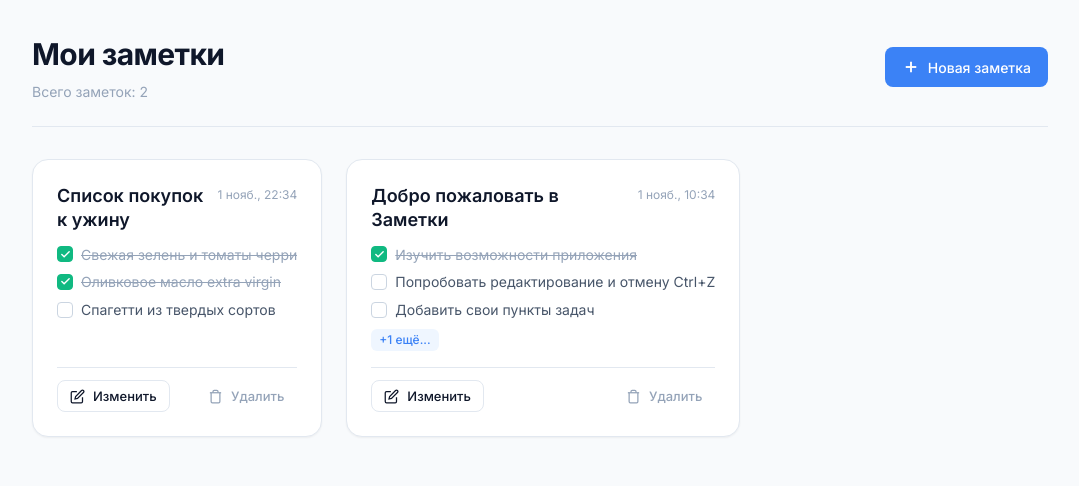
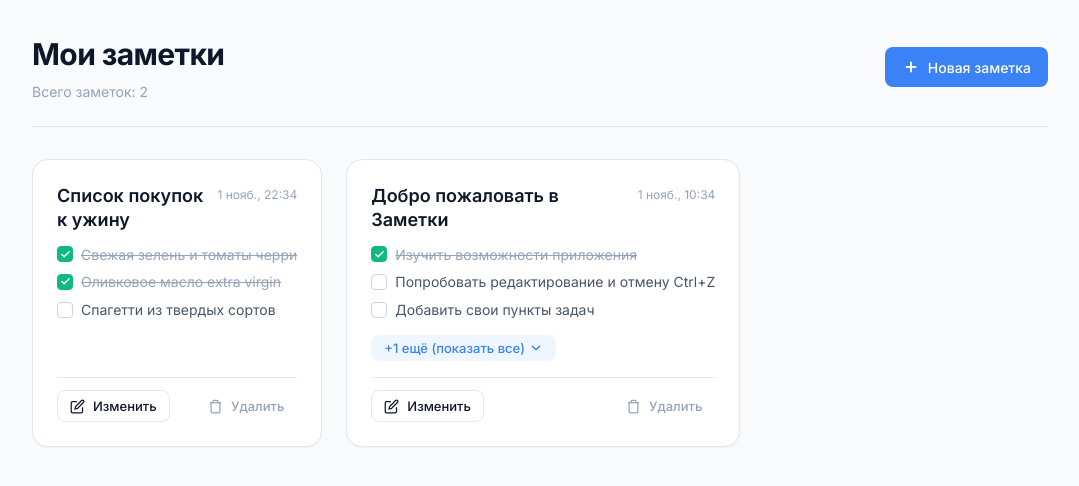
Before and after one commit to LitvinPavel/notes-app, a Nuxt app: page / in a window 1280 px wide. Shown: the top 486 px of the page, without its empty margins (100-1179 px from the left). Built offline with nearby package versions, Linux system fonts and the light colour scheme.

Commit message:
feat(ui): add expand-collapse toggle for full todo list in note preview card

```diff
--- a/components/notes/NoteCard.vue
+++ b/components/notes/NoteCard.vue
@@ -1,5 +1,5 @@
 <script setup lang="ts">
-import { computed } from 'vue'
+import { ref, computed } from 'vue'
 import type { Note } from '~/types/note'
 import BaseButton from '~/components/ui/BaseButton.vue'
 
@@ -17,7 +17,12 @@ const emit = defineEmits<{
   (e: 'delete', note: Note): void
 }>()
 
-const previewTodos = computed(() => {
+const isExpanded = ref(false)
+
+const displayedTodos = computed(() => {
+  if (isExpanded.value) {
+    return props.note.todos
+  }
   return props.note.todos.slice(0, props.maxPreviewItems)
 })
 
@@ -37,6 +42,10 @@ const formattedDate = computed(() => {
     return ''
   }
 })
+
+const toggleExpanded = () => {
+  isExpanded.value = !isExpanded.value
+}
 </script>
 
 <template>
@@ -53,7 +62,7 @@ const formattedDate = computed(() => {
     <div class="note-card__body">
       <ul v-if="note.todos.length > 0" class="preview-todo-list">
         <li
-          v-for="todo in previewTodos"
+          v-for="todo in displayedTodos"
           :key="todo.id"
           :class="['preview-todo-item', { 'is-completed': todo.completed }]"
         >
@@ -71,7 +80,7 @@ const formattedDate = computed(() => {
               <polyline points="20 6 9 17 4 12" />
             </svg>
           </span>
-          <span class="preview-todo-item__text">
+          <span class="preview-todo-item__text" :title="todo.text">
             {{ todo.text || 'Пустая задача' }}
           </span>
         </li>
@@ -81,9 +90,28 @@ const formattedDate = computed(() => {
         Список задач пуст
       </p>
 
-      <div v-if="hiddenTodosCount > 0" class="note-card__more-badge">
-        +{{ hiddenTodosCount }} ещё...
-      </div>
+      <!-- Expand / Collapse toggle button for full preview -->
+      <button
+        v-if="note.todos.length > maxPreviewItems"
+        type="button"
+        class="note-card__toggle-btn"
+        :aria-expanded="isExpanded"
+        @click="toggleExpanded"
+      >
+        <span v-if="!isExpanded">+{{ hiddenTodosCount }} ещё (показать все)</span>
+        <span v-else>Свернуть список</span>
+        <svg
+          :class="['toggle-icon', { 'is-rotated': isExpanded }]"
+          viewBox="0 0 24 24"
+          fill="none"
+          stroke="currentColor"
+          stroke-width="2.5"
+          stroke-linecap="round"
+          stroke-linejoin="round"
+        >
+          <polyline points="6 9 12 15 18 9" />
+        </svg>
+      </button>
     </div>
 
     <div class="note-card__footer">
@@ -223,15 +251,37 @@ const formattedDate = computed(() => {
   margin: var(--spacing-xs) 0;
 }
 
-.note-card__more-badge {
-  font-size: 0.75rem;
+.note-card__toggle-btn {
+  display: inline-flex;
+  align-items: center;
+  gap: var(--spacing-xxs);
+  font-size: 0.8125rem;
   font-weight: 500;
   color: var(--color-primary);
   background-color: var(--color-primary-light);
-  padding: 2px var(--spacing-xs);
-  border-radius: var(--radius-sm);
+  padding: 4px var(--spacing-sm);
+  border-radius: var(--radius-md);
   align-self: flex-start;
-  margin-top: 2px;
+  margin-top: var(--spacing-xs);
+  cursor: pointer;
+  border: 1px solid transparent;
+  @include surface-hover;
+  @include focus-ring;
+
+  &:hover {
+    background-color: #dbeafe;
+    color: var(--color-primary-hover);
+  }
+}
+
+.toggle-icon {
+  width: 14px;
+  height: 14px;
+  transition: transform var(--transition-fast);
+
+  &.is-rotated {
+    transform: rotate(180deg);
+  }
 }
 
 .note-card__footer {
```
